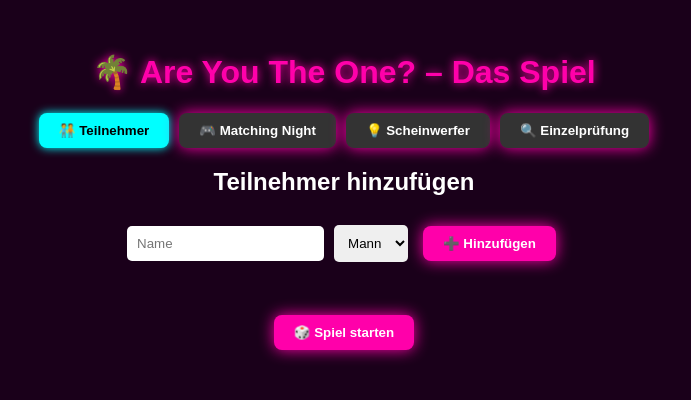
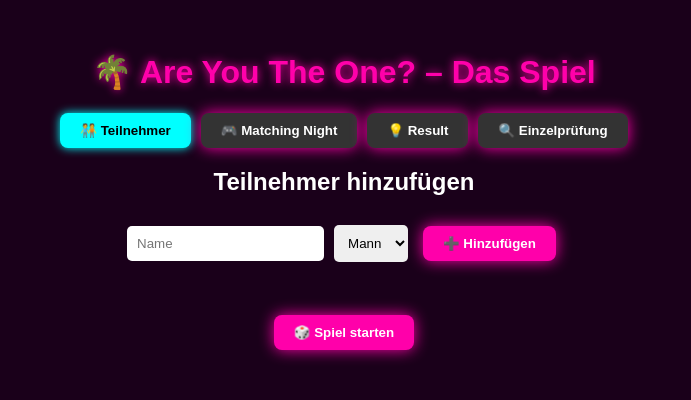
Before and after one commit to paulseeland/are-you-the-one-game, a React (Vite) app: page / in a window 1280 px wide. Shown: the top 400 px of the page, without its empty margins (296-987 px from the left). Built offline with nearby package versions, Linux system fonts and the light colour scheme.

Commit message:
Update Tabs.jsx

```diff
--- a/src/components/Tabs.jsx
+++ b/src/components/Tabs.jsx
@@ -4,12 +4,12 @@ export default function Tabs({ current, setCurrent, available }) {
   const tabs = [
     { key: 'setup', label: '🧑‍🤝‍🧑 Teilnehmer' },
     { key: 'match', label: '🎮 Matching Night' },
-    { key: 'lights', label: '💡 Scheinwerfer' },
+    { key: 'lights', label: '💡 Result' },
     { key: 'check', label: '🔍 Einzelprüfung' },
   ];
 
   return (
-    <div>
+    <div className="tabs-container">
       {tabs.map(tab => (
         <button
           key={tab.key}
```
